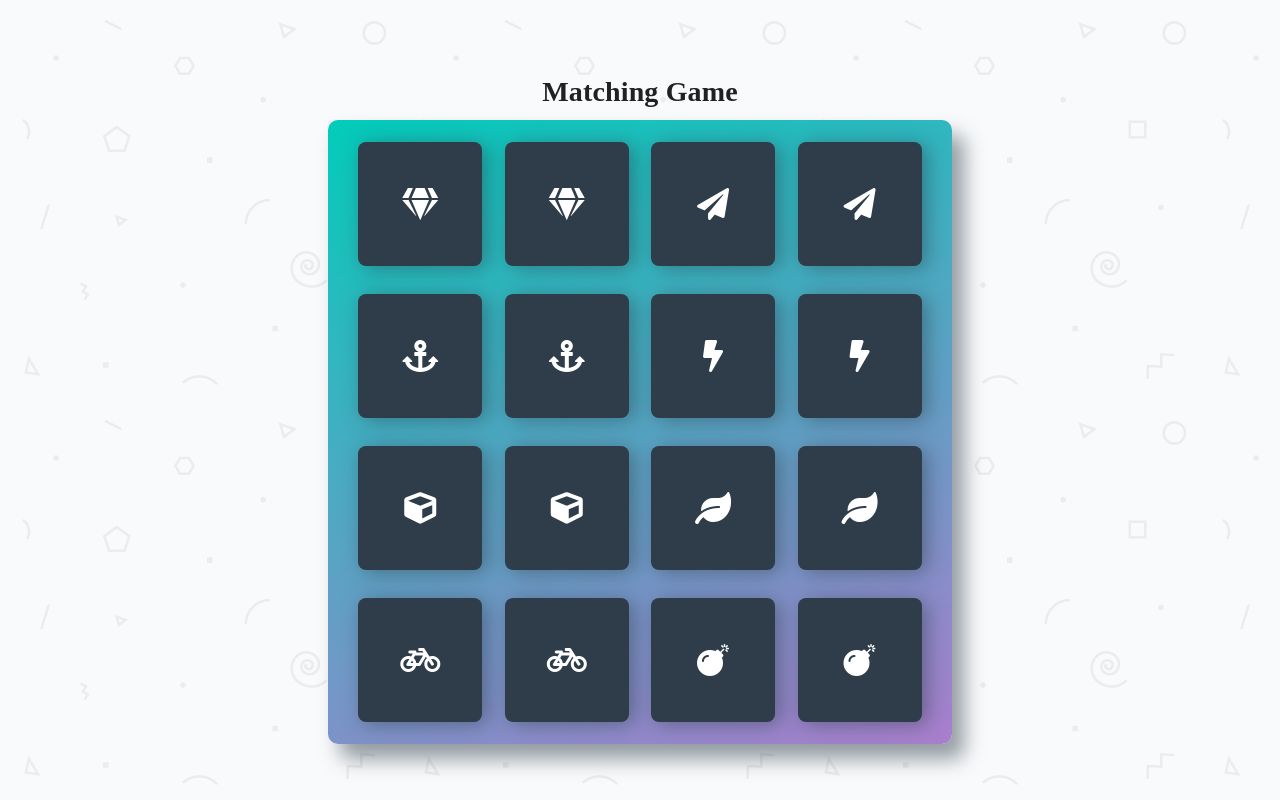
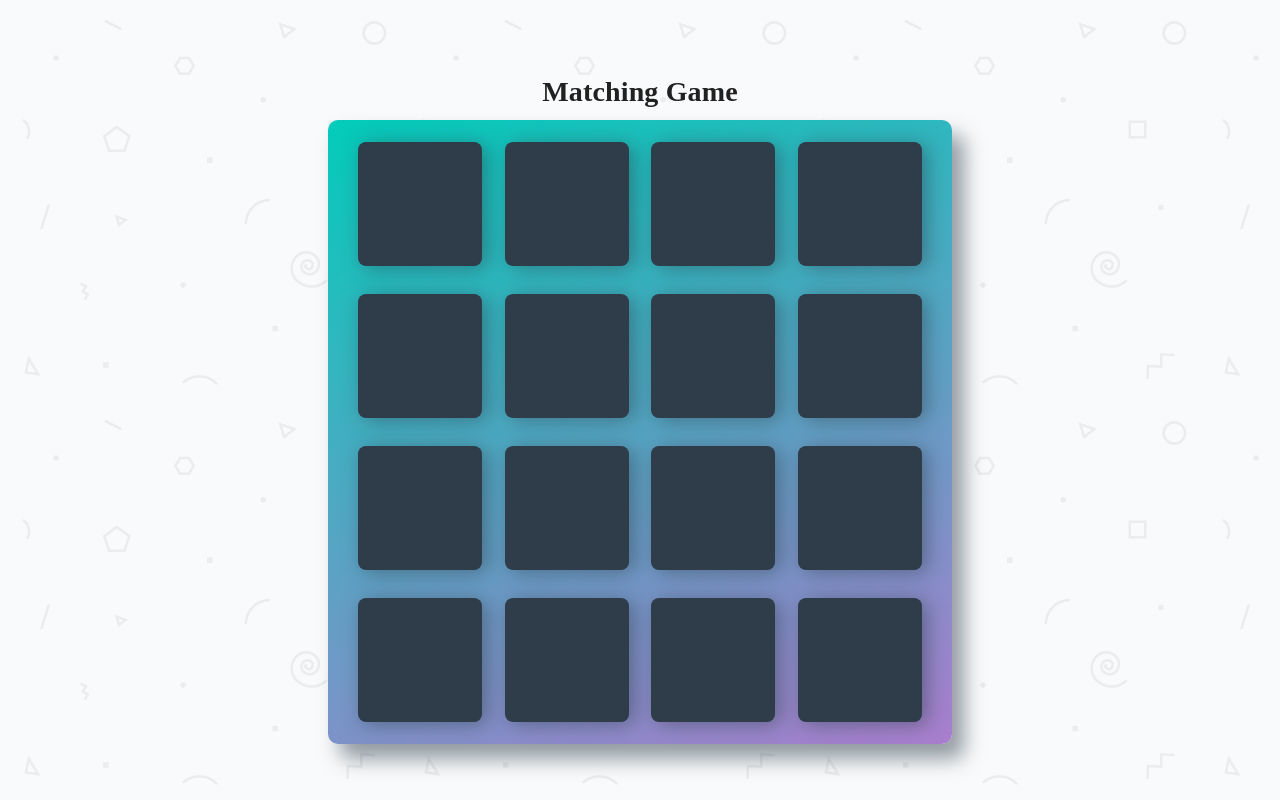
Before and after one commit to kivvvvv/matching-game, a React (Create React App) app: page / in a window 1280 px wide. Built offline with nearby package versions, Linux system fonts and the light colour scheme; a web font is replaced by a local one.

Commit message:
5# style: added open Card transition

```diff
--- a/src/Card.js
+++ b/src/Card.js
@@ -10,13 +10,21 @@ const useStyles = makeStyles({
     display: "flex",
     justifyContent: "center",
     alignItems: "center",
-    // fontSize: 0,
-    fontSize: "2rem",
+    fontSize: 0,
     cursor: "pointer",
     background: "#2e3d49",
     color: "#ffffff",
     borderRadius: "8px",
-    boxShadow: "5px 2.5px 20px 0 rgba(46, 61, 73, 0.5)"
+    boxShadow: "5px 2.5px 20px 0 rgba(46, 61, 73, 0.5)",
+    transition: "transform 0.4s"
+  },
+  "@global": {
+    ".open": {
+      fontSize: "2rem",
+      backgroundColor: "#02b3e4",
+      transform: "rotateY(180deg)",
+      transformStyle: "preserve-3d"
+    }
   }
 });
 
```
